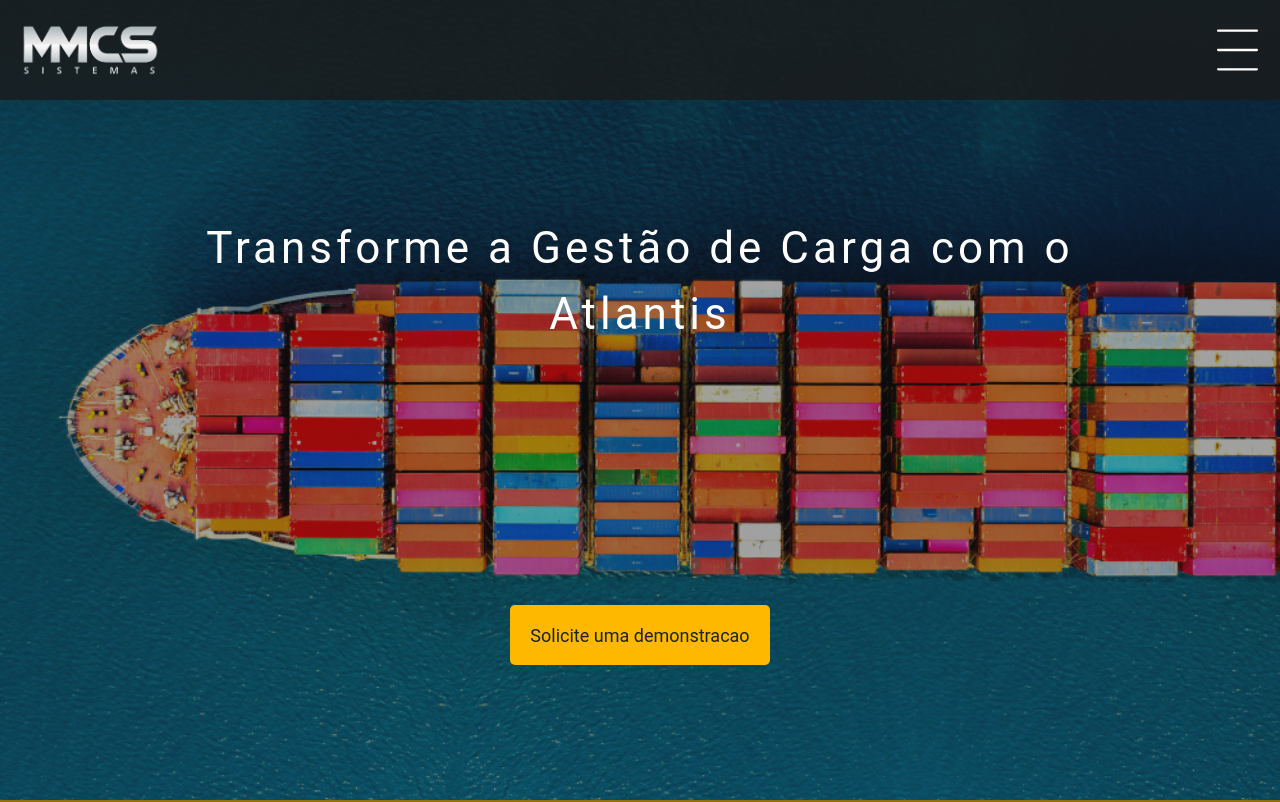
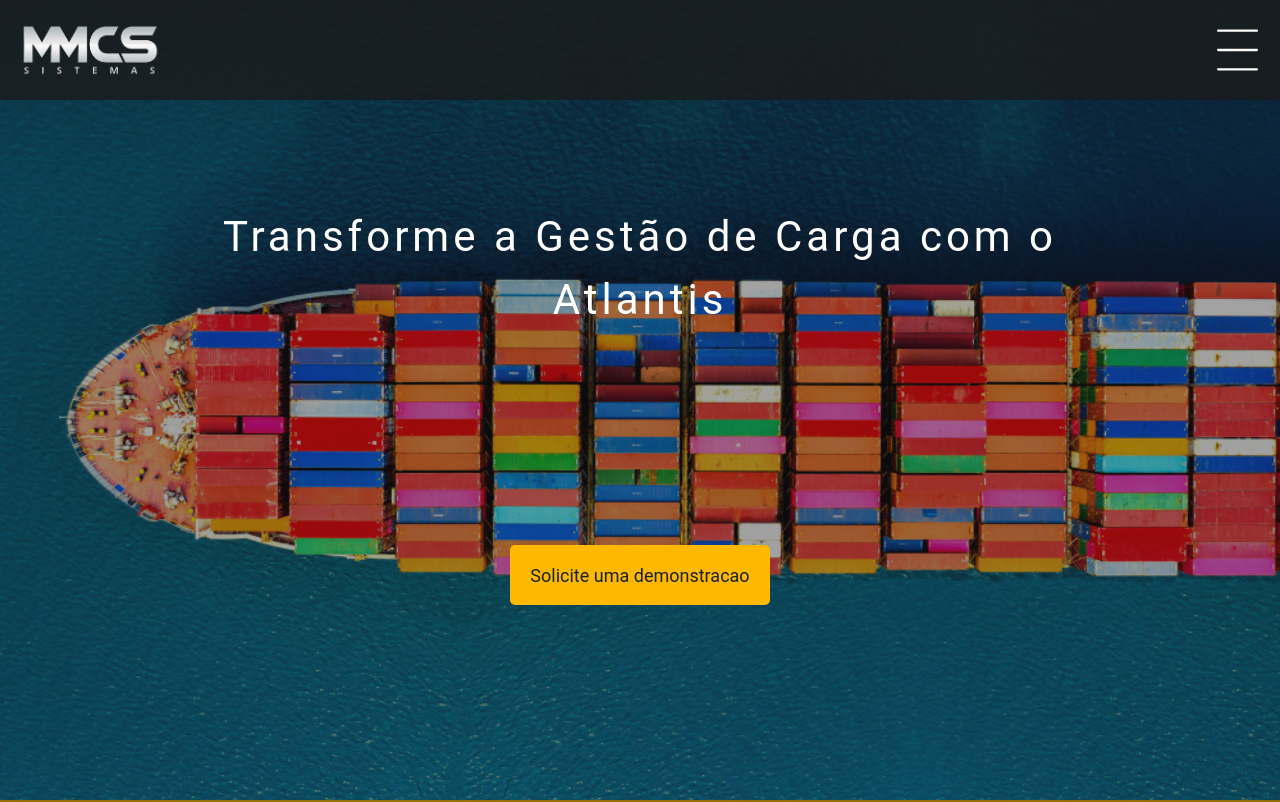
Before and after one commit to arturwatana/new-mm, a React app: page / in a window 1280 px wide. Shown: the top 802 px of the page. Built offline with nearby package versions, Linux system fonts and the light colour scheme; the HTML template or start-up script is replaced by a standard one.

Commit message:
fix: main section

```diff
--- a/src/App.css
+++ b/src/App.css
@@ -29,7 +29,7 @@
   z-index: 29;
   display: flex;
   flex-direction: column;
-  height: 450px;
+  height: 400px;
   justify-content: space-between;
   align-items: center;
 }
@@ -66,5 +66,5 @@
 }
 
 .mt{
-  margin-top: 80px;
+  margin-top: 10px;
 }
--- a/src/App.tsx
+++ b/src/App.tsx
@@ -55,7 +55,7 @@
             <Img src={MainImg} w={`100%`} h={`100%`} pos={`absolute`} objectFit={`cover`} maxW={`1920px`} />
             <div className="main mt">
               <motion.span variants={animations} initial={{ y: 100, opacity: 0 }} animate={`render`} style={{
-                fontSize: "44px",
+                fontSize: "42px",
                 letterSpacing: `4px`,
                 color: `white`,
                 width: "85%",
@@ -196,15 +196,15 @@
           <Flex w="100%" alignItems={"center"} justifyContent={"center"}>
             <iframe src="https://www.google.com/maps/embed?pb=!1m18!1m12!1m3!1d3657.688398269135!2d-46.647820923914864!3d-23.54370726094536!2m3!1f0!2f0!3f0!3m2!1i1024!2i768!4f13.1!3m3!1m2!1s0x94ce584f16be4b11%3A0x4e78065440a55d9a!2sR.%20Marqu%C3%AAs%20de%20Itu%2C%2094%20-%20Higien%C3%B3polis%2C%20S%C3%A3o%20Paulo%20-%20SP%2C%2001223-001!5e0!3m2!1spt-BR!2sbr!4v1716779903755!5m2!1spt-BR!2sbr" width="300" height="150" style={{ border: 0 }} allowFullScreen={false} loading="lazy" referrerPolicy="no-referrer-when-downgrade"></iframe>
           </Flex>
-          <Flex flexDirection={"column"} w="80%">
+          <Flex flexDirection={"column"}  alignItems={"start"} justifyContent={"center"} >
             <Text color="white">
               Telefone: (11) 3159.3665
             </Text>
             <Text color="white">
-            Rua marques de Itu, 94 - CJ 92
+              Rua marques de Itu, 94 - CJ 92
             </Text>
             <Text color="white">
-            mmcs@mactek.net
+              mmcs@mactek.net
             </Text>
           </Flex>
         </Flex>
```
